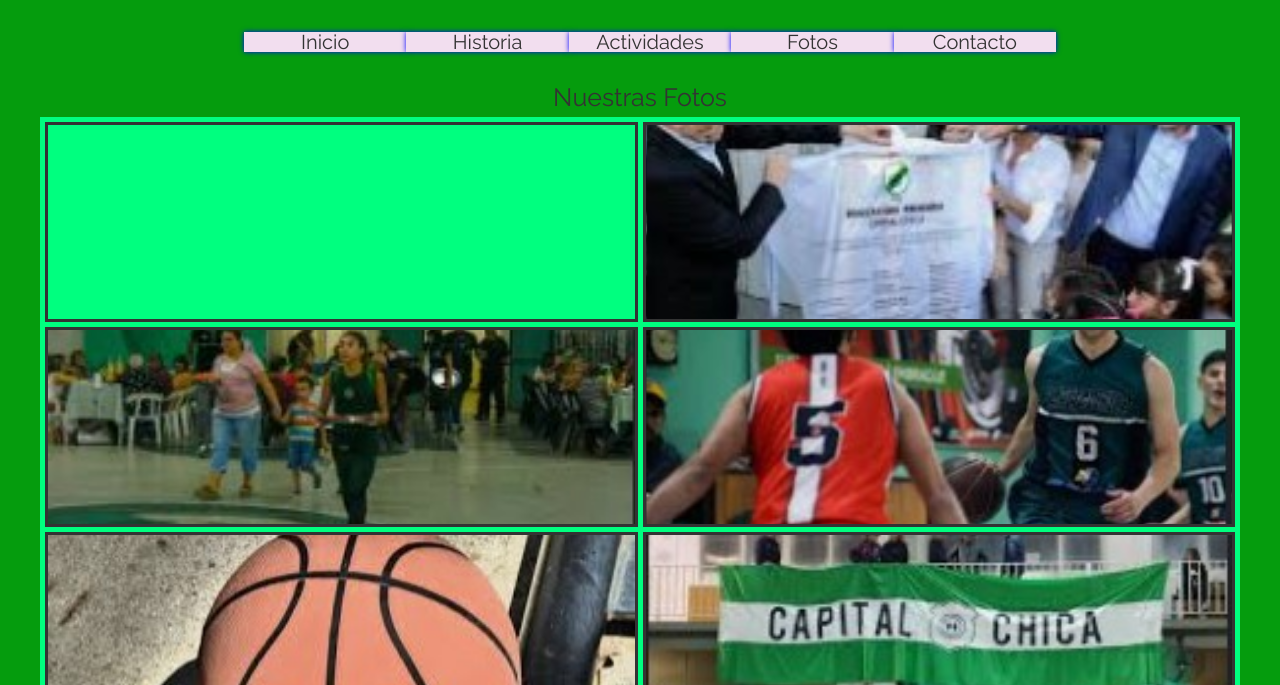
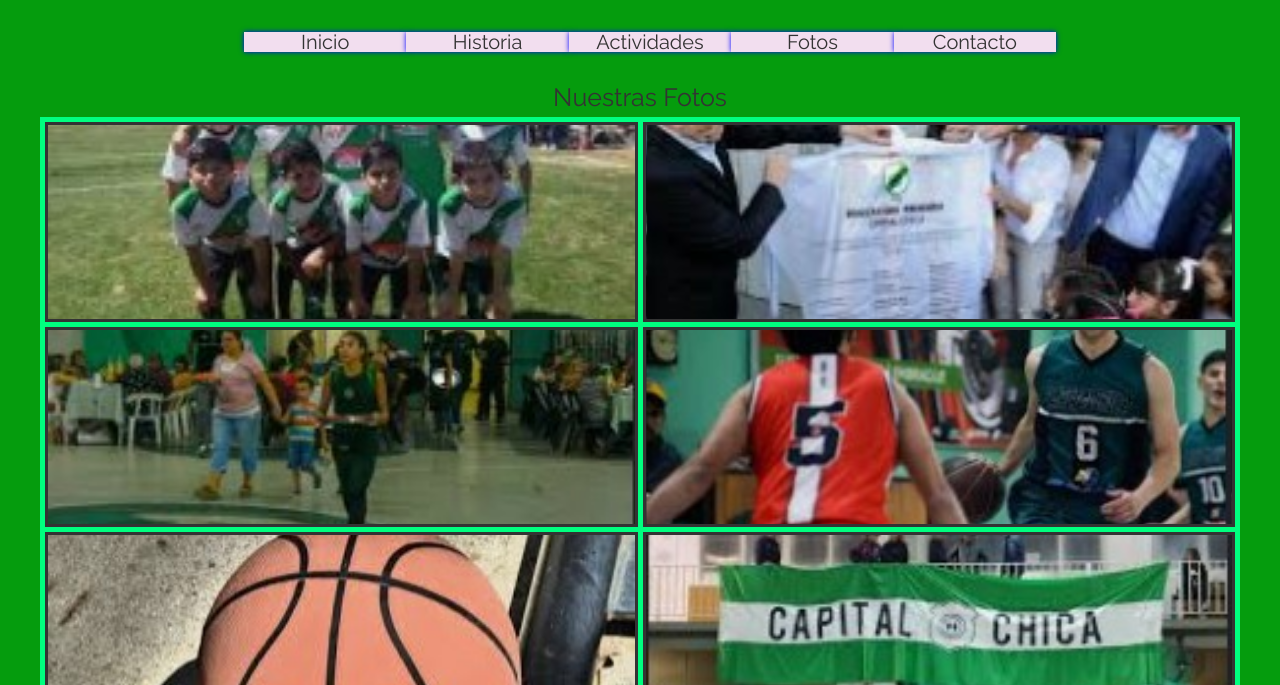
Before and after one commit to rubendns/PreEntrega2_DW, a plain HTML site: page pages/fotos.html in a window 1280 px wide. Shown: the part 115-800 px from the top of the page. Drawn offline with nearby package versions, Linux system fonts and the light colour scheme.

Commit message:
Update style.css

```diff
--- a/css/style.css
+++ b/css/style.css
@@ -42,11 +42,7 @@ body {
 }
 
 .foto1{
-<<<<<<< HEAD
-    background-image: url(im);
-=======
-    background-image: url(img/foto1.jpg);
->>>>>>> 496db807c68e3b9a59c586e5bd1b29629950c256
+    background-image: url(../img/foto1.jpg);
     /* grid-column: 1/2;
     grid-row: 1/3; */
 }
```
